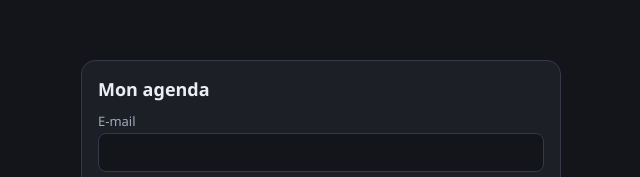
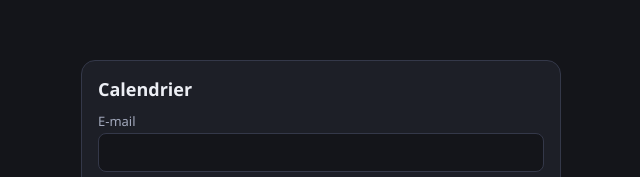
Before and after one commit to Lisenbulle/Calendrier, a plain HTML site: page index.html in a window 1280 px wide. Shown: the part 203-380 px from the top of the page, 319-959 px from the left. Drawn offline with nearby package versions, Linux system fonts and the light colour scheme.

Commit message:
Add files via upload

```diff
--- a/index.html
+++ b/index.html
@@ -1,4 +1,4 @@
-<!DOCTYPE html><html lang="fr" data-theme="dark"><head><meta charset="utf-8"><meta name="viewport" content="width=device-width, initial-scale=1, viewport-fit=cover"><title>Mon agenda</title>
+<!DOCTYPE html><html lang="fr" data-theme="dark"><head><meta charset="utf-8"><meta name="viewport" content="width=device-width, initial-scale=1, viewport-fit=cover"><title>Calendrier</title>
 <style>
 :root{color-scheme:dark;--bg:#14151a;--sf:#1d1f27;--sf2:#2a2d3a;--tx:#eceef4;--mu:#a2a8bc;--bd:#343849;box-sizing:border-box;padding-top:env(safe-area-inset-top,0px);padding-bottom:env(safe-area-inset-bottom,0px)}
 :root[data-theme=light]{color-scheme:light;--bg:#f4f5f9;--sf:#fff;--sf2:#eceef5;--tx:#1b1d27;--mu:#5d6378;--bd:#d9dce8}
@@ -50,7 +50,7 @@ main{flex:1;overflow:auto;min-width:0}
 <div class="tabs" id="tabs"></div><button id="st" title="Paramètres">⚙ Réglages</button><button id="im" title="Importer un fichier .ics">⇪ Importer</button><span id="sy" style="font-size:12px;color:var(--mu)"></span><button id="lo">Déconnexion</button><button id="th" aria-label="Thème">◐</button><input type="file" id="fi" accept=".ics,text/calendar" hidden></header>
 <div class="wrap"><aside id="sd"></aside><main id="mn"></main></div>
 <button class="fab" id="add" aria-label="Ajouter un événement">+</button><div id="mo"></div>
-<div id="lg" class="ov" style="display:none;z-index:60;background:var(--bg)"><div class="md"><h2>Mon agenda</h2><label for="lm">E-mail</label><input id="lm" type="email" autocomplete="username"><label for="lp">Mot de passe (6 caractères minimum)</label><input id="lp" type="password" autocomplete="current-password"><p id="lx" style="color:#ff9a9a;min-height:1.4em;font-size:13px;margin:8px 0 0"></p><div class="acts"><button id="lc">Créer mon compte</button><button class="pr" id="li">Se connecter</button></div></div></div>
+<div id="lg" class="ov" style="display:none;z-index:60;background:var(--bg)"><div class="md"><h2>Calendrier</h2><label for="lm">E-mail</label><input id="lm" type="email" autocomplete="username"><label for="lp">Mot de passe (6 caractères minimum)</label><input id="lp" type="password" autocomplete="current-password"><p id="lx" style="color:#ff9a9a;min-height:1.4em;font-size:13px;margin:8px 0 0"></p><div class="acts"><button id="lc">Créer mon compte</button><button class="pr" id="li">Se connecter</button></div></div></div>
 <script>
 const HH=48,DAYS=['lun.','mar.','mer.','jeu.','ven.','sam.','dim.'],VIEWS=[['day','Jour'],['week','Semaine'],['month','Mois'],['list','À venir']];
 const uid=()=>(window.crypto&&crypto.randomUUID)?crypto.randomUUID():Math.random().toString(36).slice(2,9)+Date.now().toString(36);
```
Also changed, not shown: manifest.webmanifest.
